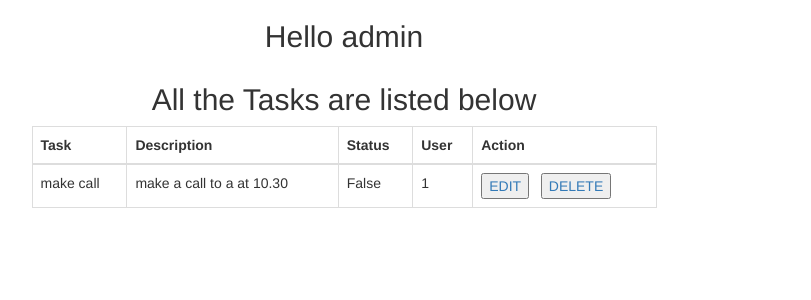
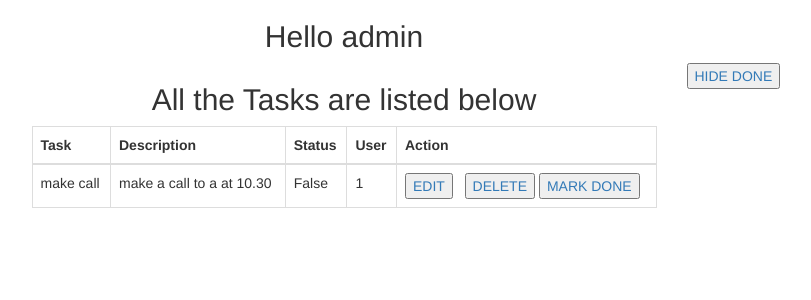
Before and after one commit to shreeparab1890/django-TO-DO, a Django app: page /task/ in a window 1280 px wide. Shown: the part 52-352 px from the top of the page, without its empty margins (296-1107 px from the left). Run offline with Django 3.2, Linux system fonts and the light colour scheme; a user stored in the database is signed in; data comes from the database, SQL or seed files in the repository; some libraries are stand-ins or nearby versions.

Commit message:
Update index.html

```diff
--- a/task/templates/task/index.html
+++ b/task/templates/task/index.html
@@ -35,6 +35,7 @@
                         <td>{{ task.user.id }}</td>
                         <td><a href="/task/edit/{{ task.id }}" ><input type="button" value="EDIT"></a> &nbsp;
                             <a href="/task/delete/{{ task.id }}" ><input type="button" value="DELETE"></a>
+                            <a href="/task/mark_done/{{ task.id }}" ><input type="button" value="MARK DONE"></a>
 
 
                         </td>
@@ -44,7 +45,7 @@
                 {% endfor %}
         </table>
         </div>
-        <div class="col-md-3"></div>
+        <div class="col-md-3"><a href="/task/hide_done" ><input type="button" value="HIDE DONE"></a></div>
     </div>
     {% if error_msg %}
             <center><div class="row">
@@ -55,7 +56,7 @@
     {% endif %}
 
 {% else %}
-	<h2>you dont have any albums</h2>
+	<h2>you dont have any Tasks</h2>
 {% endif %}
 
 {% endblock %}
```
